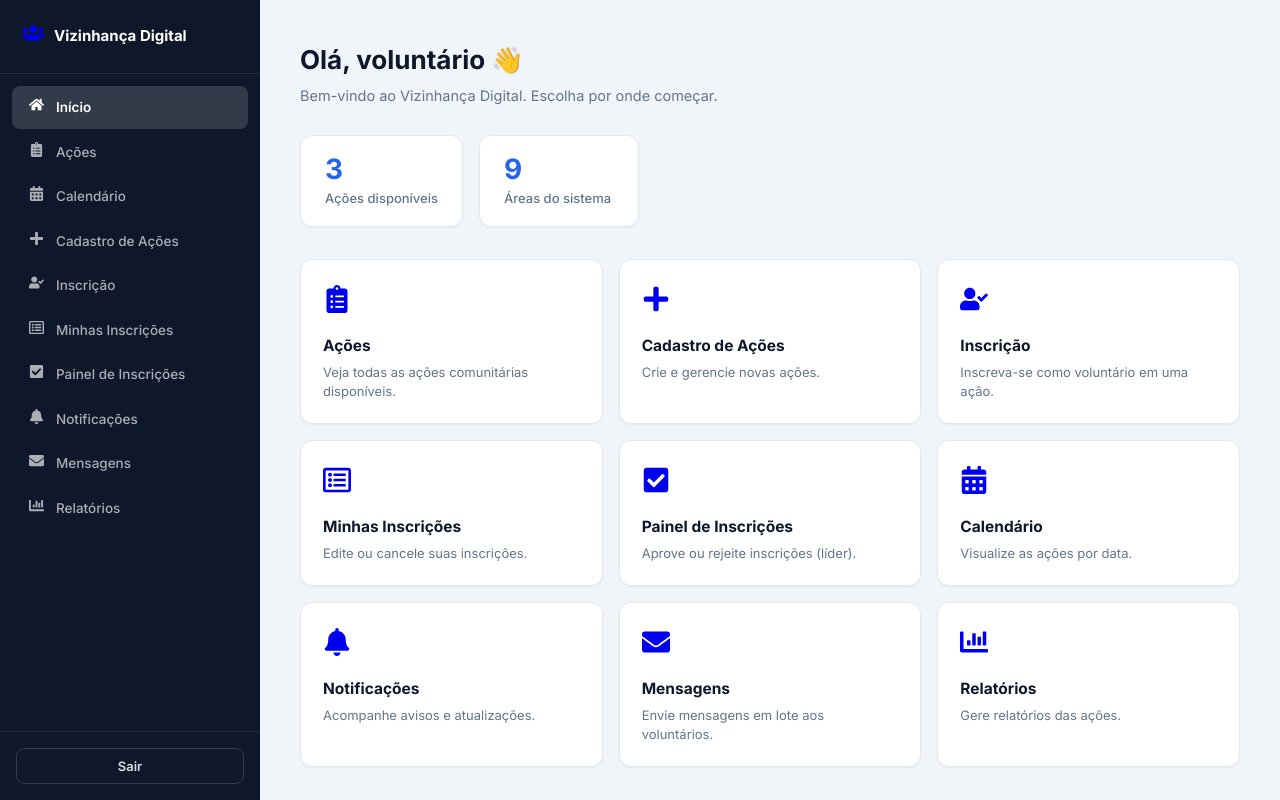
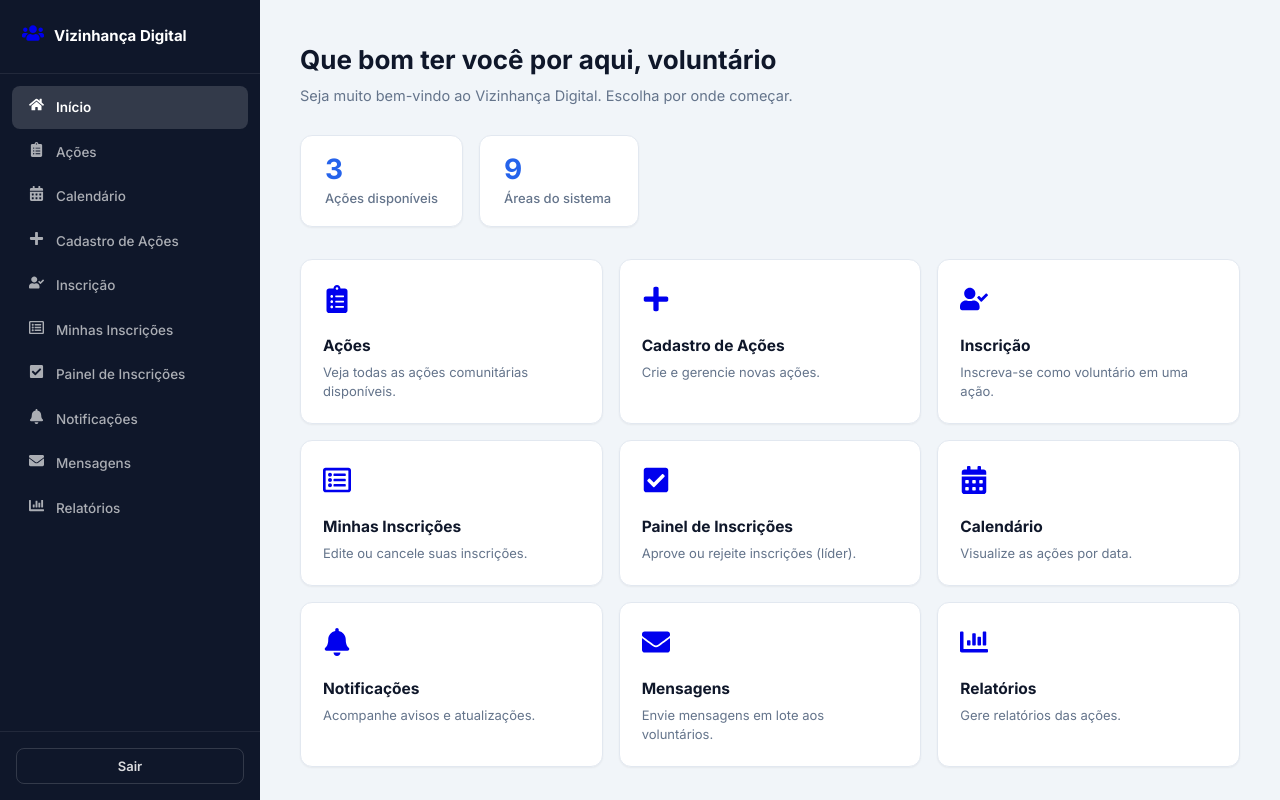
Before and after one commit to wandergale/vizinhaca-digital, a React (Vite) app in the folder frontend/: page /home in a window 1280 px wide. Built offline with nearby package versions, Linux system fonts and the light colour scheme; no server answers.

Commit message:
Update Home.jsx

```diff
--- a/frontend/src/pages/Home.jsx
+++ b/frontend/src/pages/Home.jsx
@@ -33,8 +33,8 @@ export default function Home() {
   return (
     <div className="home">
       <header className="home-header">
-        <h1>Olá, {usuario} 👋</h1>
-        <p>Bem-vindo ao Vizinhança Digital. Escolha por onde começar.</p>
+        <h1>Que bom ter você por aqui, {usuario}</h1>
+        <p>Seja muito bem-vindo ao Vizinhança Digital. Escolha por onde começar.</p>
       </header>
 
       <section className="home-stats">
```
